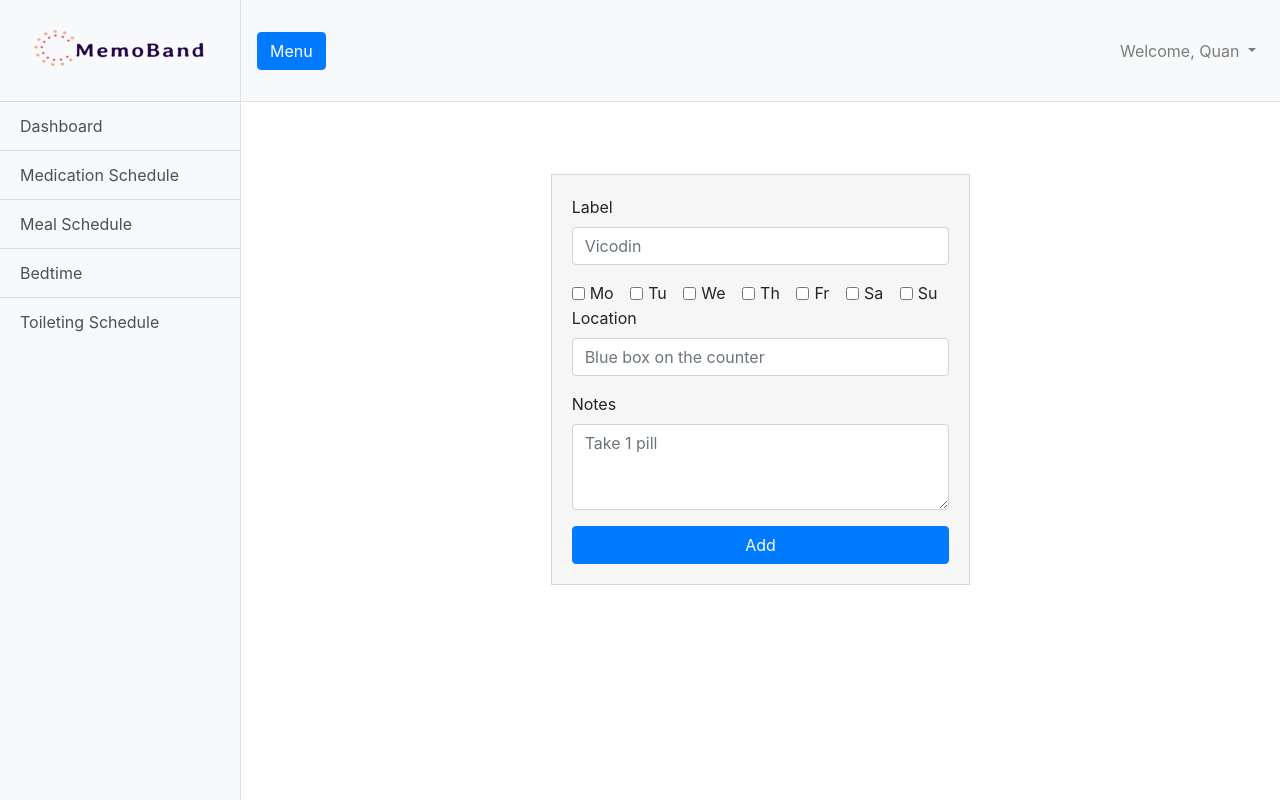
After one commit to vietquanpham/MemoBand, a Flask app: page /medication in a window 1280 px wide. The commit adds this page. Run offline with Flask 2, Linux system fonts and the light colour scheme; some libraries are stand-ins or nearby versions.

Commit message:
added medication

```diff
--- a/app.py
+++ b/app.py
@@ -15,6 +15,33 @@ db = DatabaseConnection()
 def index():
     return render_template("index.html")
 
+@app.route("/medication", methods=["GET", "POST"])
+def medication():
+    if request.method == 'POST':
+        document = {
+            "label": request.form['label'],
+            "day": request.form.getlist('day[]'),
+            "location": request.form['location'],
+            "notes": request.form['notes'],
+        }
+        db.insert("medication", document)
+        return render_template("medication.html")
+    else:
+        return render_template("medication.html")
+
+@app.route("/meal", methods=["GET", "POST"])
+def meal():
+    if request.method == 'POST':
+        document = {
+            "meal": request.form['meal'],
+            "time": request.form['time'],
+            "notes": request.form['notes'],
+        }
+        db.insert("meal", document)
+        return render_template("meal.html")
+    else:
+        return render_template("meal.html")
+
 if __name__ == "__main__":
     app.secret_key = "secretkey"
     app.run(host="localhost", port=4000, debug=True)
--- a/templates/base.html
+++ b/templates/base.html
@@ -31,7 +31,9 @@
           <div class="list-group list-group-flush">
             <a href="/" class="list-group-item list-group-item-action bg-light">Dashboard</a>
             <a href="/medication" class="list-group-item list-group-item-action bg-light">Medication Schedule</a>
-            <a href="/meal" class="list-group-item list-group-item-action bg-light">Meal Timing</a>
+            <a href="/meal" class="list-group-item list-group-item-action bg-light">Meal Schedule</a>
+            <a href="/sleep" class="list-group-item list-group-item-action bg-light">Bedtime</a>
+            <a href="/toileting" class="list-group-item list-group-item-action bg-light">Toileting Schedule</a>
           </div>
         </div>
         <!-- /#sidebar-wrapper -->
@@ -40,7 +42,7 @@
         <div id="page-content-wrapper">
 
           <nav class="navbar navbar-expand-lg navbar-light bg-light border-bottom">
-            <button class="btn btn-primary" id="menu-toggle" style="margin-left: 15px;">Menu</button>
+            <button class="btn btn-primary" id="menu-toggle">Menu</button>
 
             <button class="navbar-toggler" type="button" data-toggle="collapse" data-target="#navbarSupportedContent"
               aria-controls="navbarSupportedContent" aria-expanded="false" aria-label="Toggle navigation">
--- a/templates/index.html
+++ b/templates/index.html
@@ -5,7 +5,7 @@
     <p>Welcome to MemoBand</p>
     <div class="card text-white bg-success mb-3" style="max-width: 16rem;">
         <div class="card-header">
-            <p class="mb-0">Your net income for this month is...</p>
+            <p class="mb-0">Sleep Time</p>
         </div>
         <div class="card-body">
             <p style="font-size: 20px;">income</p>
@@ -13,7 +13,7 @@
     </div>
     <div class="card text-white bg-info mb-3" style="max-width: 16rem;">
         <div class="card-header">
-            <p class="mb-0">Your saving goal for this month is...</p>
+            <p class="mb-0">Heart Rate</p>
         </div>
         <div class="card-body">
             <p style="font-size: 20px;">saving</p>
--- /dev/null
+++ b/templates/medication.html
@@ -0,0 +1,75 @@
+{% extends "base.html" %}
+{% block body %}
+<div class="container py-5">
+    <div class="row">
+        <div class="col-auto my-4 mx-auto">
+            <div class="card rounded-0 special-card">
+                <!--
+                <div class="card-header">
+                    <h3 class="mb-0">Enter your net income</h3>
+                </div>
+                -->
+                <div class="card-body">
+                    <form method=POST action="{{ url_for('medication') }}">
+                        <div class="form-group">
+                            <label for="exampleFormControlInput1">Label</label>
+                            <input type="text" class="form-control" name="label" placeholder="Vicodin">
+                        </div>
+                        <div class="form-check form-check-inline">
+                            <input class="form-check-input" type="checkbox" name="day[]" value="monday" id="defaultCheck1">
+                            <label class="form-check-label" for="defaultCheck1">
+                                Mo
+                            </label>
+                        </div>
+                        <div class="form-check form-check-inline">
+                            <input class="form-check-input" type="checkbox" name="day[]" value="tuesday" id="defaultCheck2">
+                            <label class="form-check-label" for="defaultCheck2">
+                                Tu
+                            </label>
+                        </div>
+                        <div class="form-check form-check-inline">
+                            <input class="form-check-input" type="checkbox" name="day[]" value="wednesday" id="defaultCheck3">
+                            <label class="form-check-label" for="defaultCheck3">
+                                We
+                            </label>
+                        </div>
+                        <div class="form-check form-check-inline">
+                            <input class="form-check-input" type="checkbox" name="day[]" value="thursday" id="defaultCheck4">
+                            <label class="form-check-label" for="defaultCheck4">
+                                Th
+                            </label>
+                        </div>
+                        <div class="form-check form-check-inline">
+                            <input class="form-check-input" type="checkbox" name="day[]" value="friday" id="defaultCheck5">
+                            <label class="form-check-label" for="defaultCheck5">
+                                Fr
+                            </label>
+                        </div>
+                        <div class="form-check form-check-inline">
+                            <input class="form-check-input" type="checkbox" name="day[]" value="saturday" id="defaultCheck6">
+                            <label class="form-check-label" for="defaultCheck6">
+                                Sa
+                            </label>
+                        </div>
+                        <div class="form-check form-check-inline">
+                            <input class="form-check-input" type="checkbox" name="day[]" value="sunday" id="defaultCheck7">
+                            <label class="form-check-label" for="defaultCheck7">
+                                Su
+                            </label>
+                        </div>
+                        <div class="form-group">
+                            <label for="exampleFormControlInput1">Location</label>
+                            <input type="text" class="form-control" name="location" placeholder="Blue box on the counter">
+                        </div>
+                        <div class="form-group">
+                            <label for="exampleFormControlInput1">Notes</label>
+                            <textarea class="form-control" id="exampleFormControlTextarea1" name="notes" rows="3" placeholder="Take 1 pill"></textarea>
+                        </div>
+                        <button type="submit" class="btn btn-primary btn-block">Add</button>
+                    </form>
+                </div>
+            </div>
+        </div>
+    </div>
+</div>
+{% endblock %}
```
Also changed, not shown: templates/meal.html (added).
